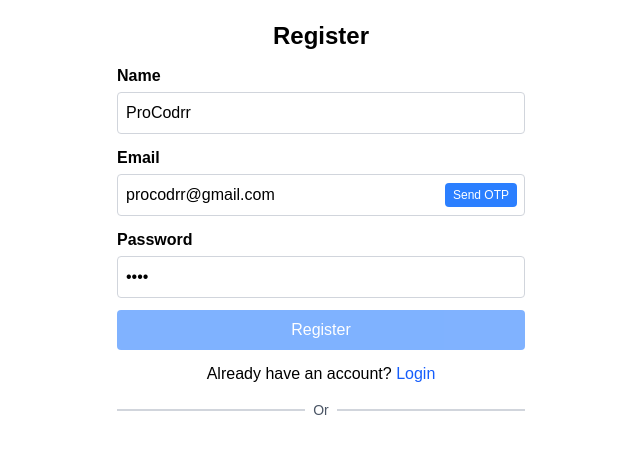
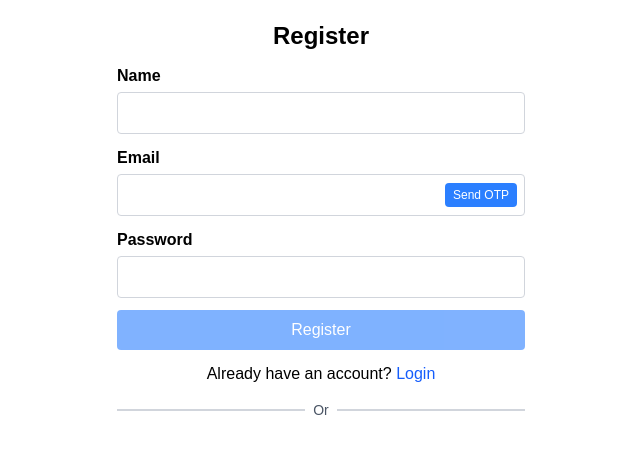
Before and after one commit to Rahul22b/storageApp-client, a React (Vite) app: page /register in a window 1280 px wide. Shown: the top 454 px of the page, without its empty margins (319-959 px from the left). Built offline with nearby package versions, Linux system fonts and the light colour scheme; no server answers.

Commit message:
regist dummy removed user

```diff
--- a/src/Register.jsx
+++ b/src/Register.jsx
@@ -6,9 +6,9 @@ import { registerUser } from "./api/userApi";
 
 const Register = () => {
   const [formData, setFormData] = useState({
-    name: "ProCodrr",
-    email: "procodrr@gmail.com",
-    password: "abcd",
+    name: "",
+    email: "",
+    password: "",
   });
   const [serverError, setServerError] = useState("");
   const [isSuccess, setIsSuccess] = useState(false);
```
